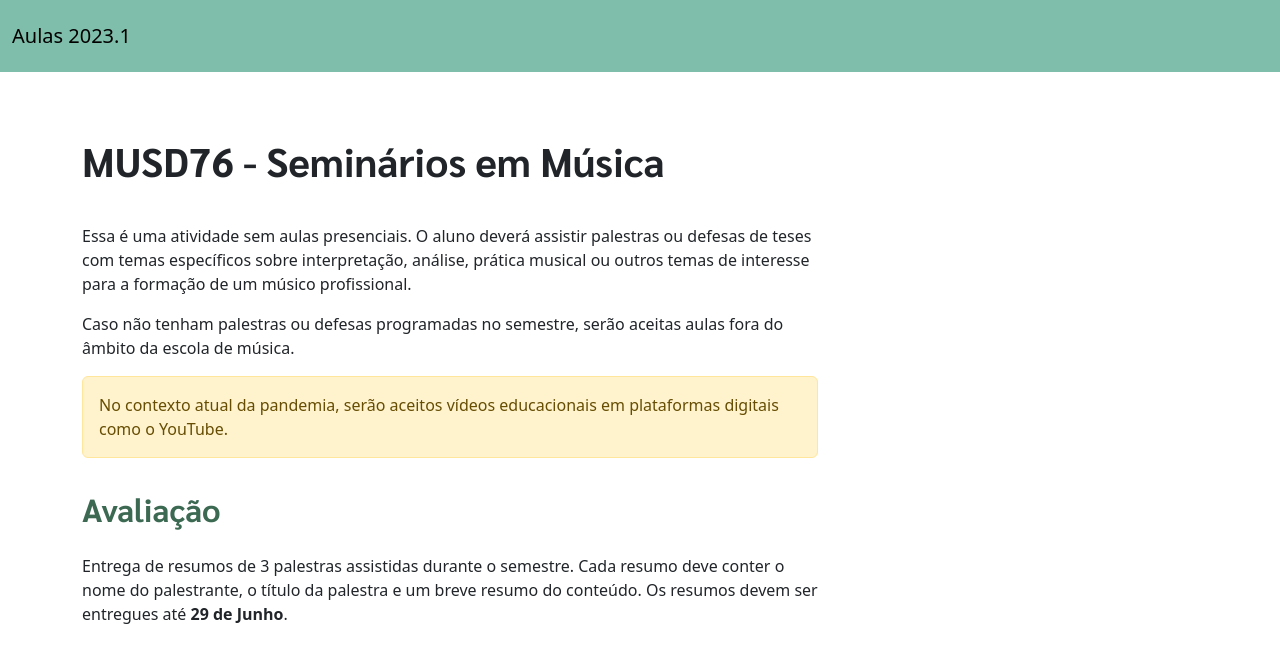
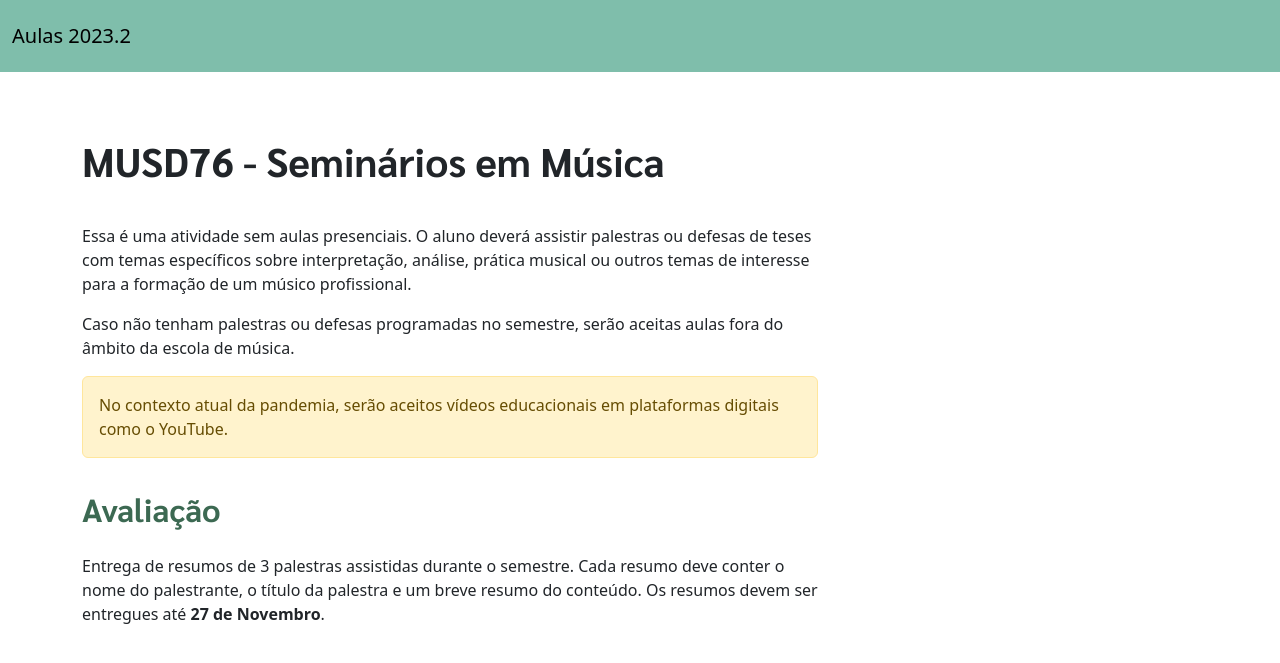
Before and after one commit to pedrokroger/pedrokroger.github.io, a Jekyll site: the page built from pages/musd76-seminarios.md, in a window 1280 px wide. Shown: the top 663 px of the page. Built offline with Jekyll 4.4.1, drawn with Linux system fonts in a browser that asks for light colours.

Commit message:
Setup 2023.2

```diff
--- a/_config-2023.2.yml
+++ /dev/null
@@ -1,2 +0,0 @@
-
-semestre: 2023.2
--- a/_config.yml
+++ b/_config.yml
@@ -1,5 +1,5 @@
 
-semestre: 2023.1
+semestre: 2023.2
 title: Aulas
 email: kroger@ufba.br
 description: Aulas de Pedro Kroger
--- a/pages/musd76-seminarios.md
+++ b/pages/musd76-seminarios.md
@@ -2,7 +2,7 @@
 layout: page
 title: MUSD76 - Seminários em Música
 permalink: /seminarios/
-semestre: 2023.1
+semestre: 2023.2
 ---
 
 Essa é uma atividade sem aulas presenciais. O aluno deverá assistir palestras ou
@@ -20,4 +20,4 @@ digitais como o YouTube.
 
 Entrega de resumos de 3 palestras assistidas durante o semestre. Cada resumo
 deve conter o nome do palestrante, o título da palestra e um breve resumo do
-conteúdo. Os resumos devem ser entregues até **29 de Junho**.
+conteúdo. Os resumos devem ser entregues até **27 de Novembro**.
```
Also changed, not shown: pages/musd77-estagio.md (+2 -2 lines), 1 other file.
